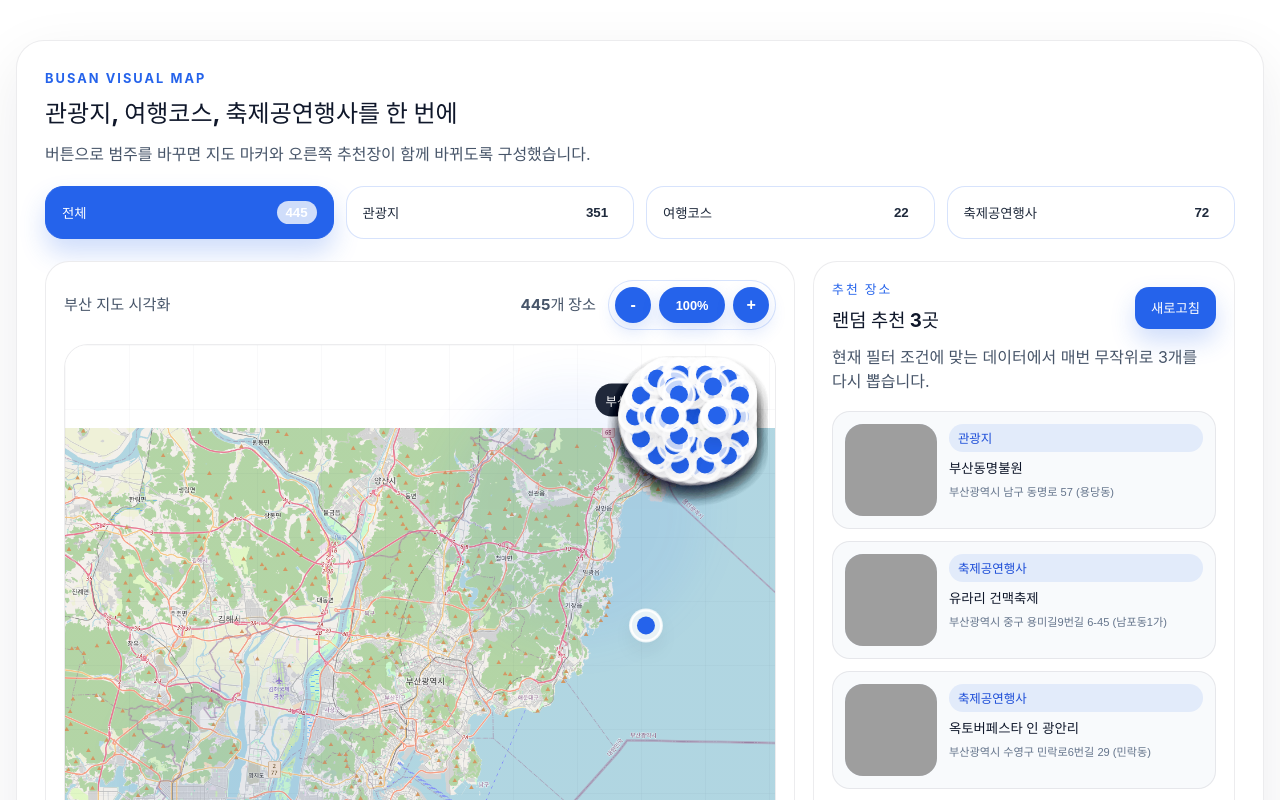
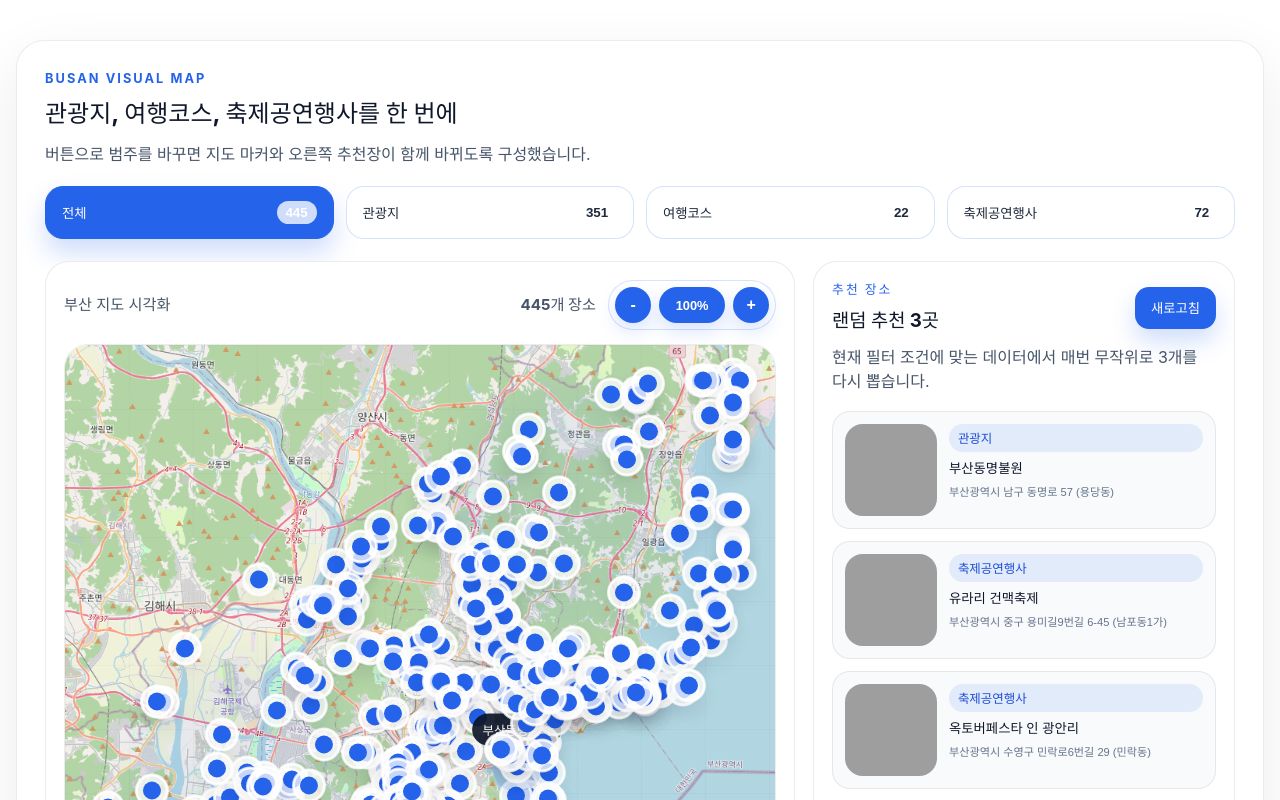
Before and after one commit to Purenight34/ODEGO-netlify, a Vue app: page / in a window 1280 px wide. Shown: the top 800 px of the page. Built offline with nearby package versions, Linux system fonts and the light colour scheme; grey boxes are pictures that could not be loaded.

Commit message:
추가기능 구현 전 완료

```diff
--- a/src/components/place/BusanMapSection.vue
+++ b/src/components/place/BusanMapSection.vue
@@ -81,6 +81,14 @@ const zoomStep = 0.15
 const zoomMin = 0.85
 const zoomMax = 1.6
 
+// This crop box should match the PNG export range used for BusanMap_0.
+const mapBounds = {
+	minLongitude: 128.82550074486798,
+	maxLongitude: 129.26286949222606,
+	minLatitude: 35.01196537305377,
+	maxLatitude: 35.350877484127,
+}
+
 const filteredPlaces = computed(() => {
 	if (activeCategory.value === 'all') {
 		return allPlaces.value
@@ -89,34 +97,8 @@ const filteredPlaces = computed(() => {
 	return allPlaces.value.filter((place) => place.sourceKey === activeCategory.value)
 })
 
-const mapBounds = computed(() => {
-	const places = filteredPlaces.value
-
-	if (places.length === 0) {
-		return {
-			minLongitude: 129.0,
-			maxLongitude: 129.3,
-			minLatitude: 35.0,
-			maxLatitude: 35.3,
-		}
-	}
-
-	const longitudes = places.map((place) => place.longitude)
-	const latitudes = places.map((place) => place.latitude)
-
-	const longitudePadding = Math.max((Math.max(...longitudes) - Math.min(...longitudes)) * 0.15, 0.01)
-	const latitudePadding = Math.max((Math.max(...latitudes) - Math.min(...latitudes)) * 0.15, 0.01)
-
-	return {
-		minLongitude: Math.min(...longitudes) - longitudePadding,
-		maxLongitude: Math.max(...longitudes) + longitudePadding,
-		minLatitude: Math.min(...latitudes) - latitudePadding,
-		maxLatitude: Math.max(...latitudes) + latitudePadding,
-	}
-})
-
 const mapPlaces = computed(() => {
-	const { minLongitude, maxLongitude, minLatitude, maxLatitude } = mapBounds.value
+	const { minLongitude, maxLongitude, minLatitude, maxLatitude } = mapBounds
 	const longitudeRange = maxLongitude - minLongitude || 1
 	const latitudeRange = maxLatitude - minLatitude || 1
 
@@ -163,6 +145,10 @@ const resolvedMapPlaces = computed(() => {
 			}
 		})
 	})
+
+const mapViewportStyle = computed(() => ({
+	'--zoom-level': String(zoomLevel.value),
+}))
 })
 
 function pickRandomPlaces(pool, count) {
@@ -250,14 +236,9 @@ const mapBackgroundStyle = computed(() => {
 				</div>
 
 				<div class="map-stage" aria-label="부산 장소 시각화 지도">
+					<div class="map-viewport" :style="mapViewportStyle">
 						<div class="map-background" :style="mapBackgroundStyle"></div>
 						<div class="map-background-overlay"></div>
-					<div
-						class="map-canvas"
-						:style="{
-							transform: `translate(-50%, -50%) scale(${zoomLevel})`,
-						}"
-					>
 						<div class="map-grid"></div>
 						<div class="map-glow map-glow-a"></div>
 						<div class="map-glow map-glow-b"></div>
@@ -431,9 +412,12 @@ const mapBackgroundStyle = computed(() => {
 
 .category-button:hover,
 .refresh-button:hover,
-.map-marker:hover,
 .recommend-card:hover {
 	transform: translateY(-1px);
+}
+
+.map-marker:hover {
+	transform: translate(-50%, -50%);
 }
 
 .content-grid {
@@ -517,13 +501,24 @@ const mapBackgroundStyle = computed(() => {
 	border: 1px solid rgba(15, 23, 42, 0.08);
 }
 
+.map-viewport {
+	position: absolute;
+	top: 50%;
+	left: 50%;
+	width: calc(100% * var(--zoom-level, 1));
+	height: calc(100% * var(--zoom-level, 1));
+	transform: translate(-50%, -50%);
+	transform-origin: center center;
+	transition: width 0.2s ease, height 0.2s ease, transform 0.2s ease;
+}
+
 .map-background {
 	position: absolute;
 	inset: 0;
 	background-color: #ffffff;
 	background-repeat: no-repeat;
 	background-position: center center;
-	background-size: contain;
+	background-size: cover;
 	opacity: 1;
 }
 
@@ -532,16 +527,6 @@ const mapBackgroundStyle = computed(() => {
 	inset: 0;
 	background: linear-gradient(180deg, rgba(255, 255, 255, 0.08), rgba(255, 255, 255, 0.08));
 	pointer-events: none;
-}
-
-.map-canvas {
-	position: absolute;
-	top: 50%;
-	left: 50%;
-	width: 100%;
-	height: 100%;
-	transform-origin: center center;
-	transition: transform 0.2s ease;
 }
 
 .map-grid {
```
Lines whose indentation alone changed are shown as unchanged.
